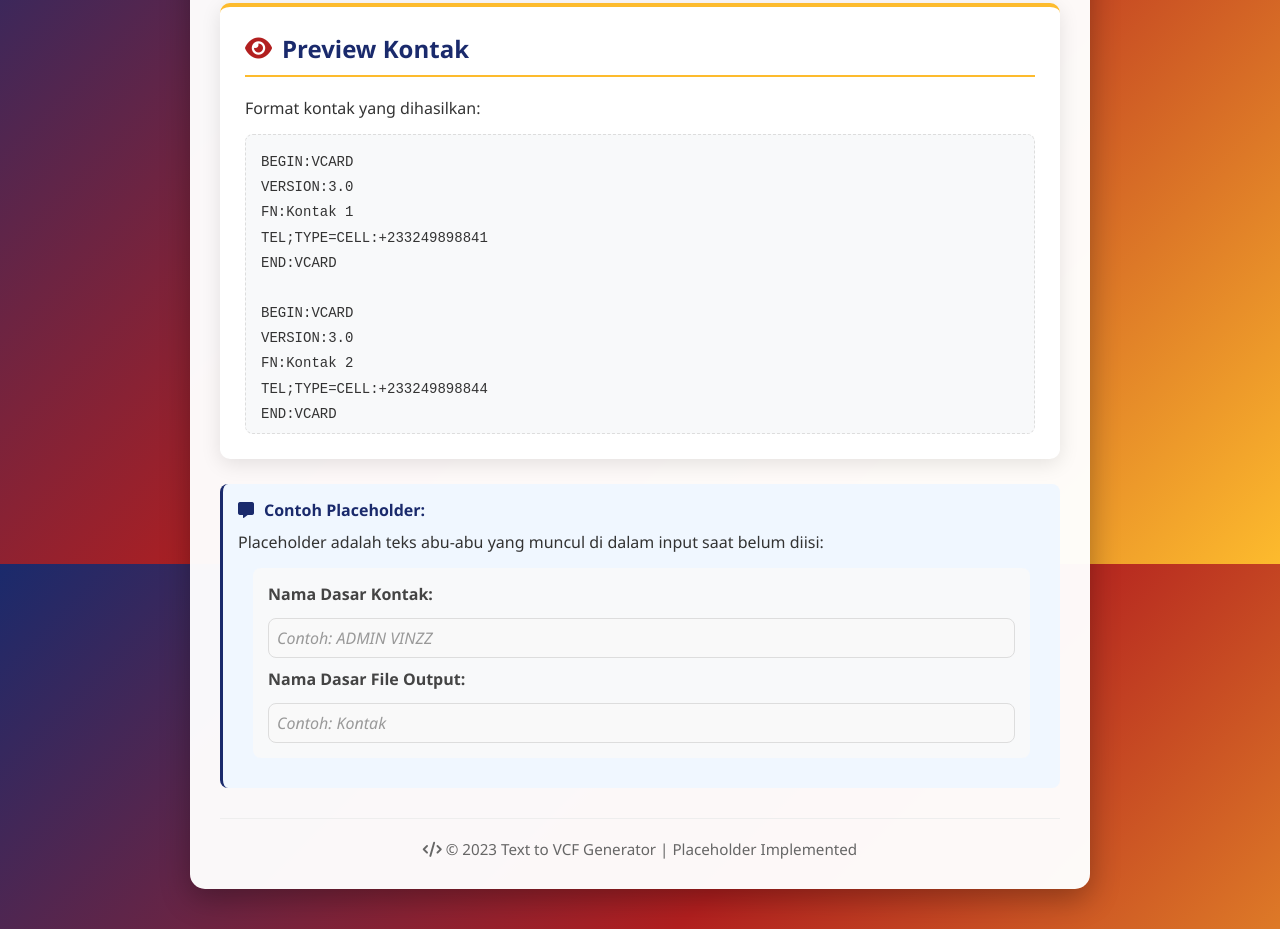
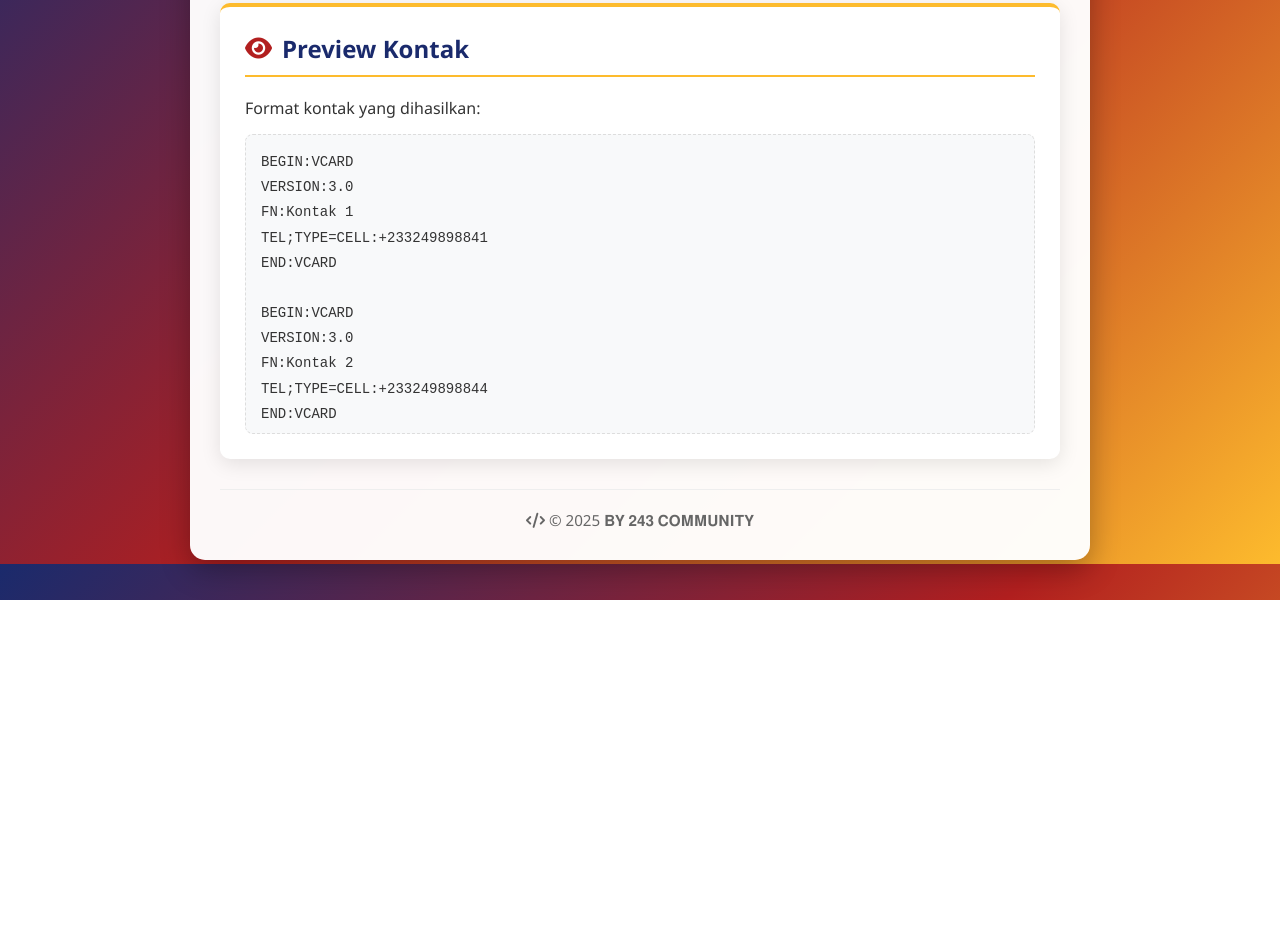
Before and after one commit to VinzzXD24/cv-oto, a plain HTML site: page txt_to_vcf/index.html in a window 1280 px wide. Shown: the part 1836-2765 px from the top of the page. After the commit the page ends 2436 px from the top, so only its background shows below. Drawn offline with Linux system fonts and the light colour scheme.

Commit message:
Update index.html

```diff
--- a/txt_to_vcf/index.html
+++ b/txt_to_vcf/index.html
@@ -652,23 +652,8 @@ END:VCARD
             </div>
         </div>
 
-        <div class="format-example">
-            <h4><i class="fas fa-comment-alt"></i> Contoh Placeholder:</h4>
-            <p>Placeholder adalah teks abu-abu yang muncul di dalam input saat belum diisi:</p>
-            <div style="margin: 15px; padding: 15px; background: #f8f9fa; border-radius: 8px;">
-                <div style="margin-bottom: 10px;">
-                    <label>Nama Dasar Kontak:</label>
-                    <input type="text" placeholder="Contoh: ADMIN VINZZ" style="width: 100%; padding: 8px; margin-top: 5px;" disabled>
-                </div>
-                <div>
-                    <label>Nama Dasar File Output:</label>
-                    <input type="text" placeholder="Contoh: Kontak" style="width: 100%; padding: 8px; margin-top: 5px;" disabled>
-                </div>
-            </div>
-        </div>
-
         <footer>
-            <p><i class="fas fa-code"></i> © 2023 Text to VCF Generator | Placeholder Implemented</p>
+            <p><i class="fas fa-code"></i> © 2025 𝐁𝐘 𝟐𝟒𝟑 𝐂𝐎𝐌𝐌𝐔𝐍𝐈𝐓𝐘</p>
         </footer>
     </div>
 
```
